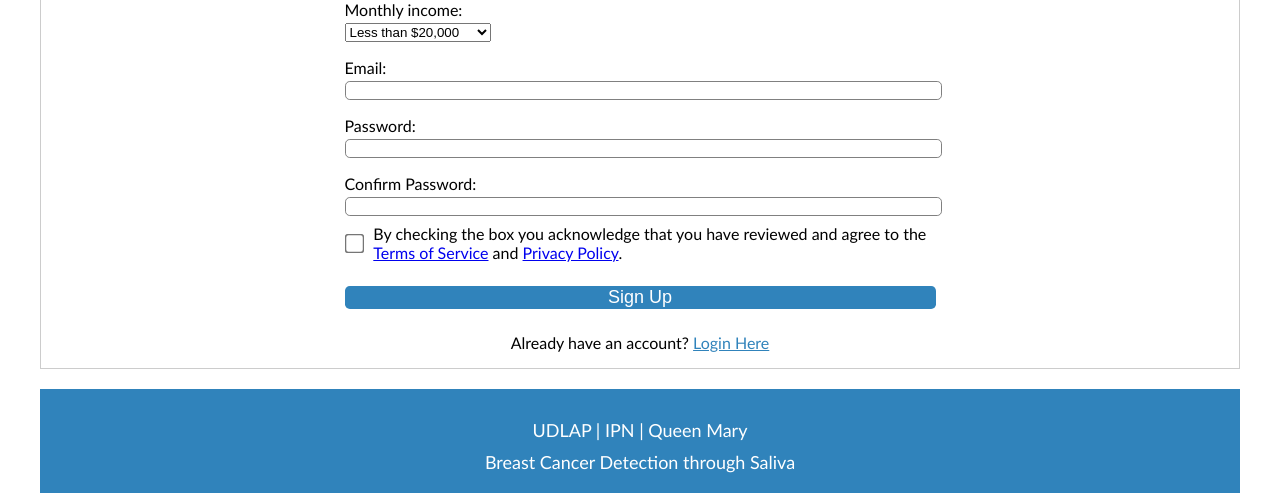
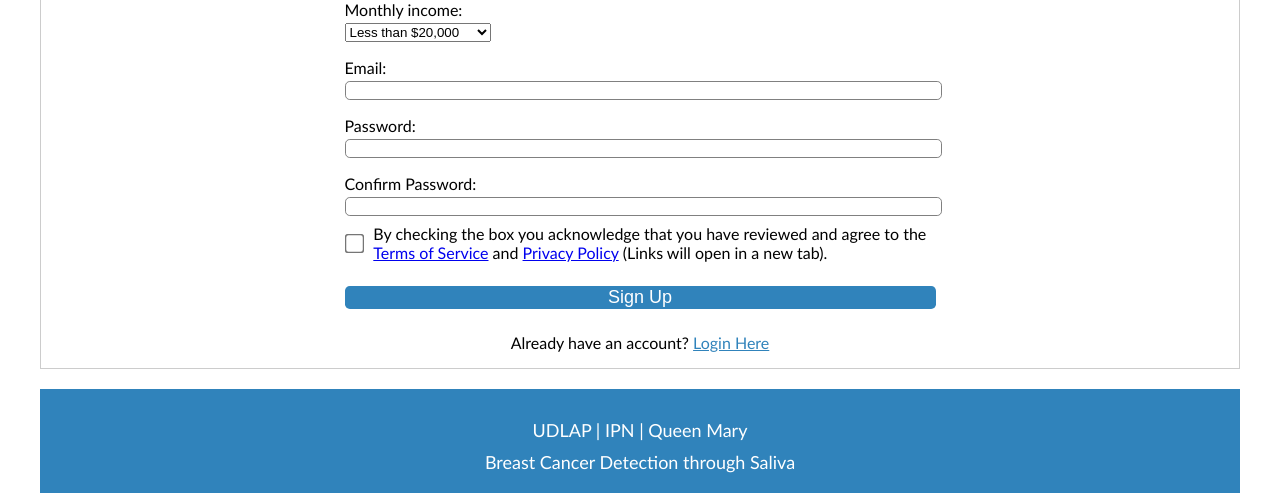
Before and after one commit to otelo2/BCDSaliva, a Django app: template webpage/templates/webpage/signup.html in a window 1280 px wide. Shown: the part 744-1237 px from the top of the page. Run offline with Django 3.2, Linux system fonts and the light colour scheme; the template is opened without the code that fills it, so the values that code supplies are empty.

Commit message:
Privicy policy opens in new tab

```diff
--- a/webpage/templates/webpage/signup.html
+++ b/webpage/templates/webpage/signup.html
@@ -57,7 +57,7 @@
 
                 <input type="checkbox" name="checkbox" id="checkbox">
                 <label class="checkboxLabel" for="terms">By checking the box you acknowledge that you have reviewed and agree to the <br>
-                    <a href=" {% url 'privacy-policy' %} ">Terms of Service</a> and <a href=" {% url 'privacy-policy' %} ">Privacy Policy</a>.
+                    <a href=" {% url 'privacy-policy' %} " target="_blank">Terms of Service</a> and <a href=" {% url 'privacy-policy' %} " target="_blank">Privacy Policy</a> (Links will open in a new tab).
                 </label>
 
                 <input type="button" value="Sign Up">
```
